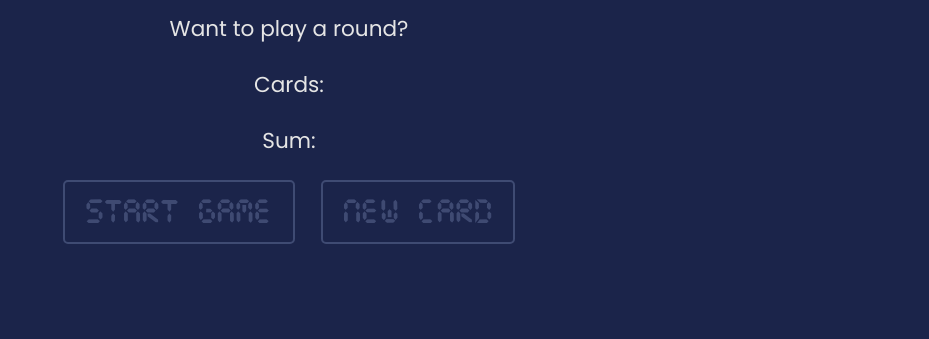
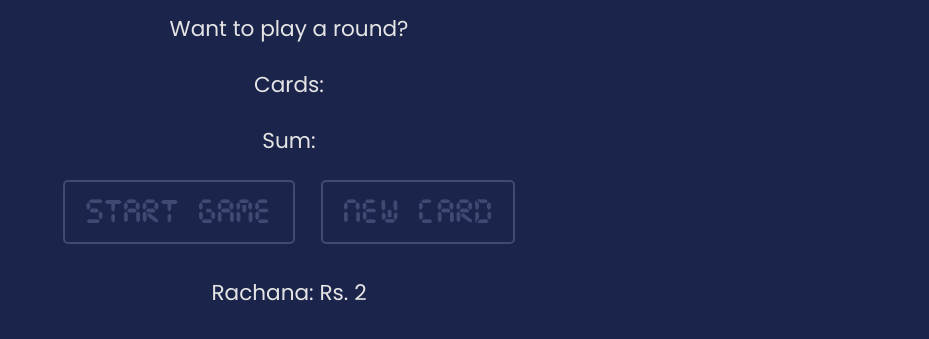
Before and after one commit to kritydangol/Playground-JS, a plain HTML site: page js-blackjack/index.html in a window 1280 px wide. Shown: the part 315-654 px from the top of the page, without its empty margins (351-1280 px from the left). Drawn offline with nearby package versions, Linux system fonts and the light colour scheme.

Commit message:
added player

```diff
--- a/js-blackjack/index.html
+++ b/js-blackjack/index.html
@@ -23,6 +23,7 @@
     <p id="sum-el">Sum:</p>
     <button onclick="startGame()">START GAME</button>
     <button onclick="newCard()">NEW CARD</button>
+    <p id="player-el"></p>
     <script src="index.js"></script>
 </body>
 
--- a/js-blackjack/index.js
+++ b/js-blackjack/index.js
@@ -1,3 +1,7 @@
+let player = {
+    name: "Rachana",
+    chips: 2
+}
 let cards = []
 let sum = 0
 let hasBlackJack = false
@@ -6,6 +10,9 @@ let message = ""
 let messageEl = document.getElementById("message-el")
 let sumEl = document.getElementById("sum-el")
 let cardsEl = document.getElementById("cards-el")
+let playerEl = document.getElementById("player-el")
+
+playerEl.textContent = player.name + ": Rs. " + player.chips
 
 function getRandomCard() {
     let randomCard = Math.floor(Math.random() * 13) + 1
@@ -60,7 +67,7 @@ function newCard() {
             message = "You've got Blackjack already! You won! Congratulations!"
             messageEl.textContent = message
         }
-        else if (!isAlive) {
+        else {
             message = "You're out of the game, you can't take a new card anymore!"
             messageEl.textContent = message
         }
```
